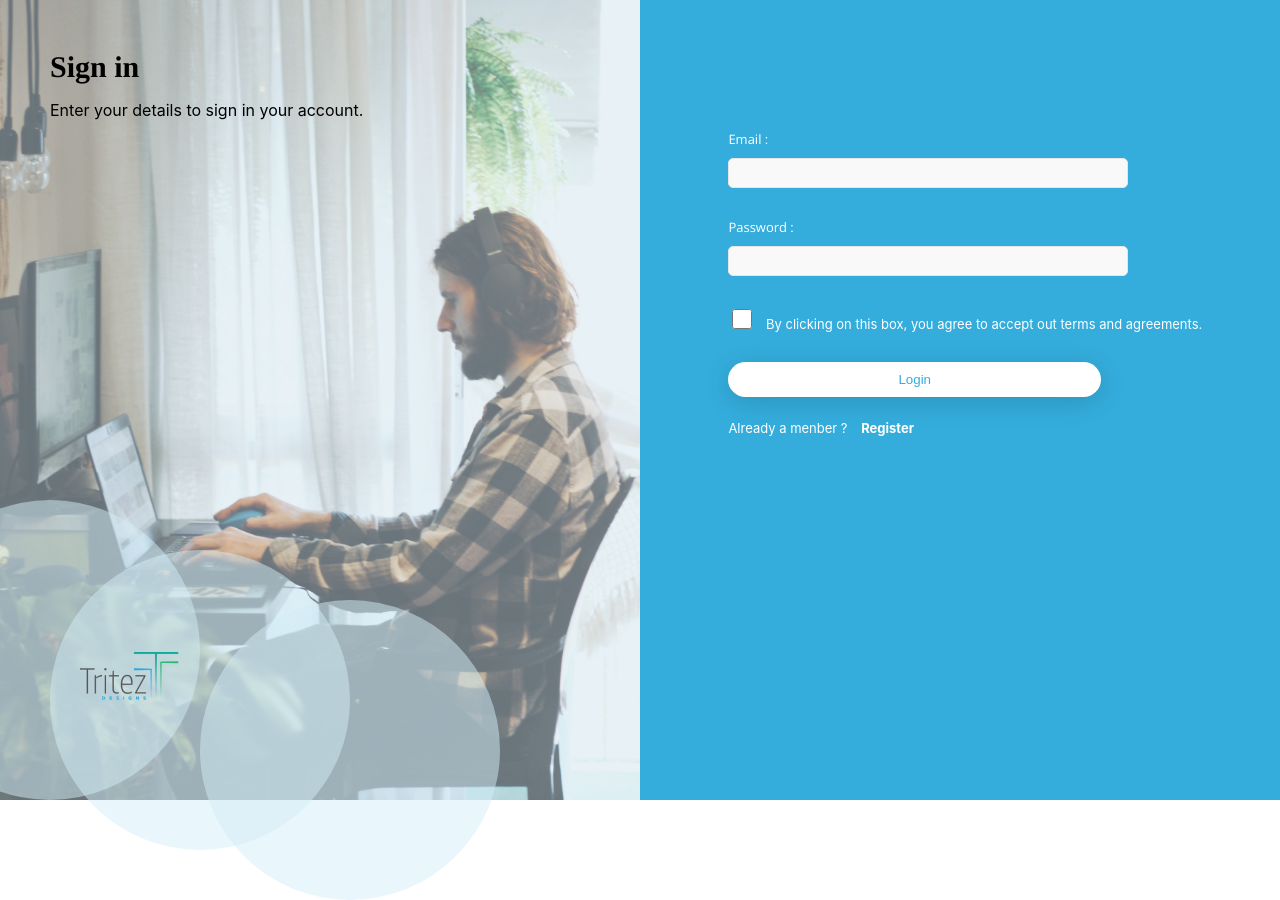
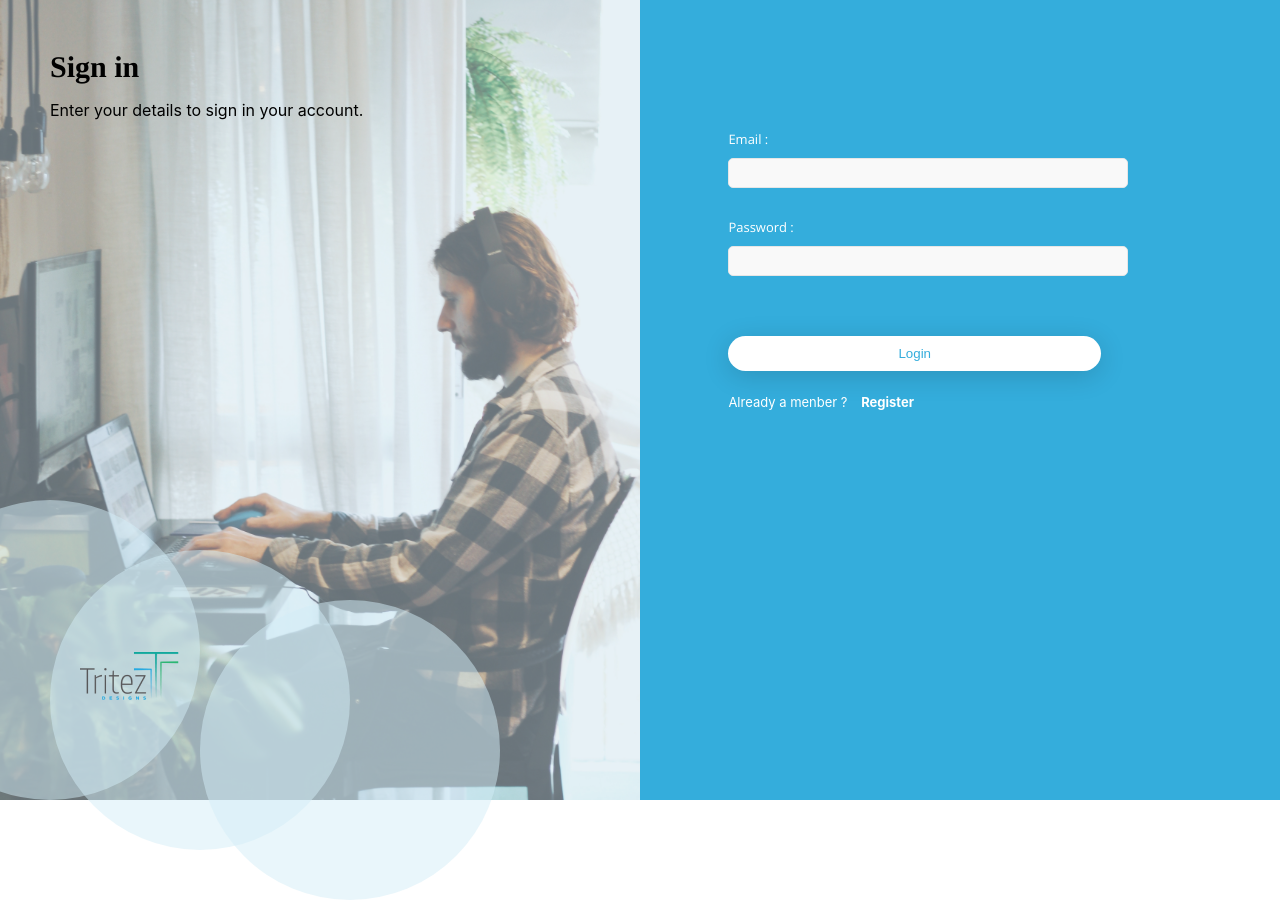
Before and after one commit to sideeq12/admin-trit, a Next.js app: page / in a window 1280 px wide. Built offline with nearby package versions, Linux system fonts and the light colour scheme; a web font is replaced by a local one.

Commit message:
image section

```diff
--- a/pages/addProduct.tsx
+++ b/pages/addProduct.tsx
@@ -117,7 +117,7 @@ const addProduct = ()=>{
         <Searchbar />
         <Productlayer>
         <ImageSection>
-        hi there</ImageSection>
+       Product IMage section in progress</ImageSection>
         <Details>
            <DataInput>
            <label htmlFor="product name"> Product name*</label>
--- a/pages/index.tsx
+++ b/pages/index.tsx
@@ -215,7 +215,7 @@ const Home: NextPage = () => {
           <input type="password" name='confirmPassword' />
         </DataInput> : null}
         <Info>
-        <input type="checkbox" name='box' onChange={setAdminDetails} /> By clicking on this box, you agree to accept out terms and agreements.
+        {sign? <><input type="checkbox" name='box' onChange={setAdminDetails} /> By clicking on this box, you agree to accept out terms and agreements.</> : null}
         </Info>
         <button onClick={sendAdmin}>{ !sign ? "Login" : "Register"}</button>
           <br />
```
